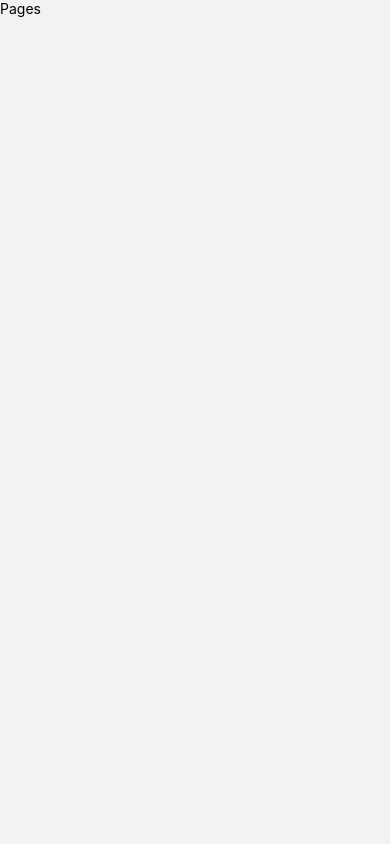
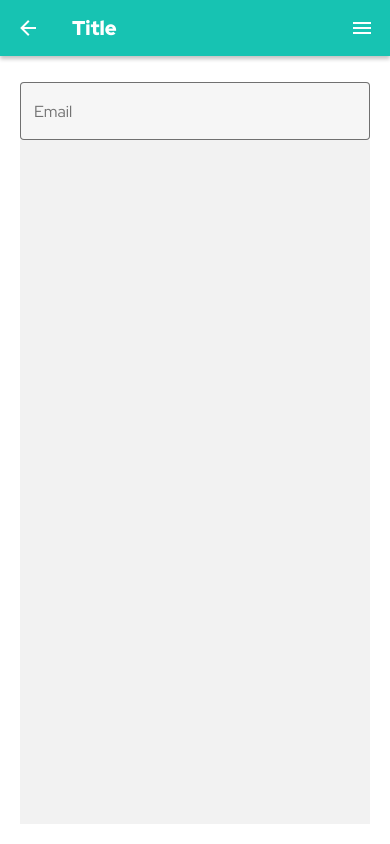
Before and after one commit to FurkanUcuncu/todo-ts, a React Native app: screen /Home in a window 390 px wide. Built offline with nearby package versions, Linux system fonts and the light colour scheme.

Commit message:
Some Type Problems

```diff
--- a/App.tsx
+++ b/App.tsx
@@ -6,6 +6,7 @@ import CustomSettings from './helpers/CustomSettings'
 import store from "./store";
 import useCachedResources from "./hooks/useChackedResources";
 import {NavigationContainer} from "@react-navigation/native";
+import Layout from './components/layout/Layout';
 
 const App = () => {
   const isLoadingComplete = useCachedResources();
@@ -15,9 +16,11 @@ const App = () => {
   return (
     <Provider store={store}>
       <PaperProvider theme={CustomSettings.theme}>
+        <Layout>
           <NavigationContainer>
               <MainStackNavigator/>
           </NavigationContainer>
+        </Layout>
       </PaperProvider>
     </Provider>
   )
--- /dev/null
+++ b/components/header/Header.tsx
@@ -0,0 +1,16 @@
+import React from 'react';
+import { View, Text } from "react-native";
+import { Appbar } from 'react-native-paper';
+
+const Header: React.FC = props => {
+    const _goBack = () => props.navigation.goBack();
+    return (
+        <Appbar.Header dark>
+            <Appbar.BackAction onPress={_goBack} />
+            <Appbar.Content title="Title" />
+            <Appbar.Action icon="menu" onPress={()=>{}} />
+        </Appbar.Header>
+    );
+}
+
+export default Header;
--- /dev/null
+++ b/components/layout/Layout.tsx
@@ -0,0 +1,16 @@
+import React from 'react';
+import {ScrollView,View} from "react-native";
+import Header from '../header/Header';
+
+const Layout: React.FC = ({children,navigation}) => {
+    return (
+        <>
+            <Header navigation={navigation} />
+            <ScrollView contentContainerStyle={{flex:1,padding:20}}>
+                {children}
+            </ScrollView>
+        </>
+    );
+}
+
+export default Layout;
--- a/screens/Home.tsx
+++ b/screens/Home.tsx
@@ -1,10 +1,29 @@
-import React from 'react';
+import React, { useState } from 'react';
 import {View, Text} from "react-native";
+import { TextInput } from 'react-native-paper';
+import { useDispatch, useSelector } from 'react-redux';
+import { todoActions } from '../store/todos/todoSlice';
 
 const Home = () => {
+    const dispatch = useDispatch()
+    const { todos } = useSelector(state => state?.todo)
+    const [text,setText] = useState<string>("")
     return (
-        <View>
-            <Text>Pages</Text>
+        <View style={{backgroundColor:'#fff'}}>
+            <TextInput
+                mode="outlined"
+                label="Email"
+                value={text}
+                onChangeText={text => setText(text)}
+                onSubmitEditing={()=>dispatch(todoActions.setTodos({id:Math.random(),text}))}
+            />
+            {
+                todos.map((todo) => {
+                    return (
+                        <Text key={todo.id}>{todo.text}</Text>
+                    )
+                })
+            }
         </View>
     );
 }
--- a/store/index.tsx
+++ b/store/index.tsx
@@ -1,7 +1,10 @@
 import { configureStore } from '@reduxjs/toolkit'
+import todoSlice from './todos/todoSlice'
 
 const store = configureStore({
-    reducer: {}
+    reducer: {
+        todo:todoSlice.reducer
+    }
 })
 
 export default store
--- /dev/null
+++ b/store/todos/todoSlice.tsx
@@ -0,0 +1,41 @@
+import { createSlice, createAsyncThunk, PayloadAction } from "@reduxjs/toolkit";
+
+// export const fetchLoginData = createAsyncThunk('login/fetchLogin',
+//     async ({params,userType}, { dispatch }) => {
+//         return res = await authService.getLoginData({ ...params })
+//     }
+// )
+
+export interface Todo {
+    id: number,
+    text:string,
+}
+
+const todoSlice = createSlice({
+    name: 'todo',
+    initialState: {
+        todo: {},
+        todos: [],
+    },
+    reducers: {
+        setTodos(state, action:PayloadAction<Todo>) {
+            state.todos = [action.payload,...state.todos]
+        },
+    },
+    // extraReducers: (builder) => {
+    //     builder.addCase(fetchLoginData.fulfilled, (state, action) => {
+    //         state.token = action.payload.data.Item1
+    //         state.userInfos = action.payload.data.Item2
+    //     })
+    //     builder.addCase(fetchLoginData.pending, (state) => {
+    //         state.messageText = "Giriş Yapılıyor..."
+    //     })
+    //     builder.addCase(fetchLoginData.rejected, (state) => {
+    //         state.messageText = "Giriş Yaparken Bir Hata Oluştu..."
+    //     })
+    // }
+})
+
+export const todoActions = todoSlice.actions
+
+export default todoSlice
```
Also changed, not shown: helpers/types.ts (added).
